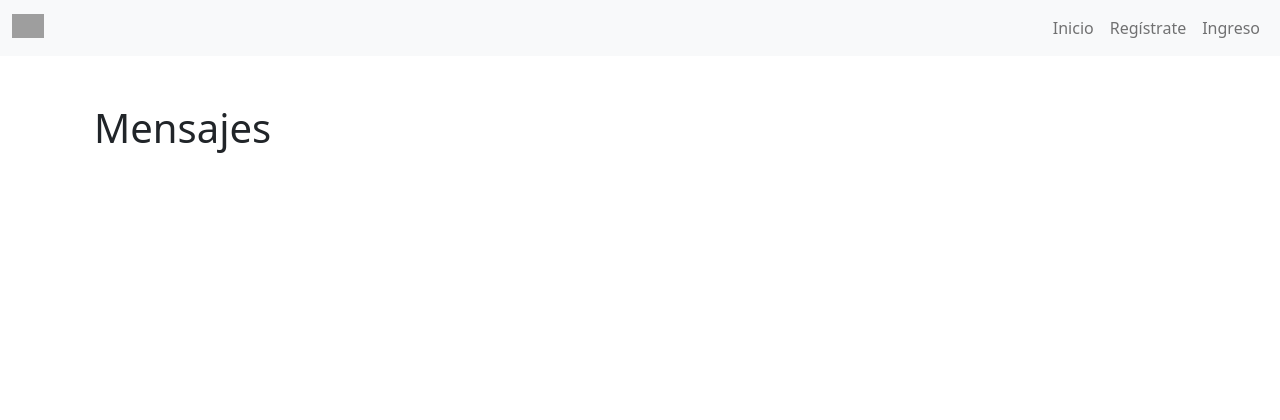
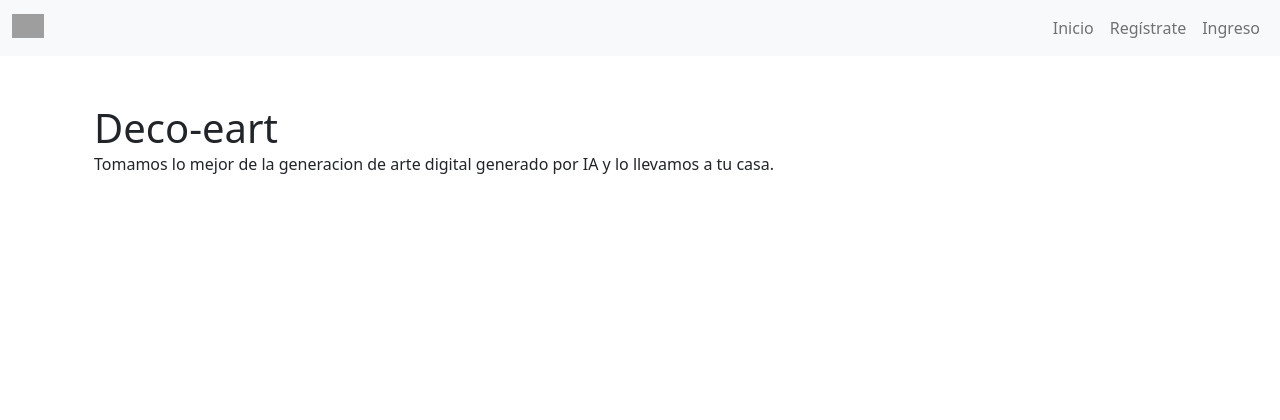
Before and after one commit to Nicomuga/flask_bootstrap, a Flask app: page / in a window 1280 px wide. Shown: the top 420 px of the page. Run offline with Flask 2, Linux system fonts and the light colour scheme; data that the repository does not hold is empty; grey boxes are pictures that could not be loaded.

Commit message:
ultimo commit

```diff
--- a/app/templates/includes/navbar.html
+++ b/app/templates/includes/navbar.html
@@ -18,10 +18,7 @@
         </li>
 
         {% if current_user.is_authenticated %}
-        <li class="nav-item">
-          <a class="nav-link" aria-current="page" href="{{ url_for('auth.logout') }}">Salir</a>
-        </li>
-          {% if current_user.id == 1 %}
+        {% if current_user.id == 1 %}
         <li class="nav-item">
           <a class="nav-link" aria-current="page" href="{{ url_for('admin.index') }}">Admin</a>
         </li>
@@ -30,6 +27,9 @@
         </li>
         <li class="nav-item">
           <a class="nav-link" aria-current="page" href="{{ url_for('messages.index') }}">Todos los productos</a>
+        </li>
+        <li class="nav-item">
+          <a class="nav-link" aria-current="page" href="{{ url_for('auth.logout') }}">Salir</a>
         </li>
           {% endif %}
         {% else %}
--- a/app/templates/index.html
+++ b/app/templates/index.html
@@ -1,12 +1,14 @@
 {% extends 'base.html' %}
 
-{% block title %} User page {% endblock %}
+{% block title %} Deco eart {% endblock %}
 
 {% block body %}
 <!-- Begin page content -->
 <main class="flex-shrink-0">
   <div class="container">
-    <h1 class="d-inline">Mensajes</h1>
+    <h1 class="d-inline">Deco-eart</h1>
+    <p>Tomamos lo mejor de la generacion de arte digital generado por IA y lo llevamos a tu casa.</p>
+
     {% if current_user.id == 1 %}
     <a href="{{ url_for('messages.create')}}" class='btn btn-primary float-end'>Nuevo</a>
     {% endif %}
```
